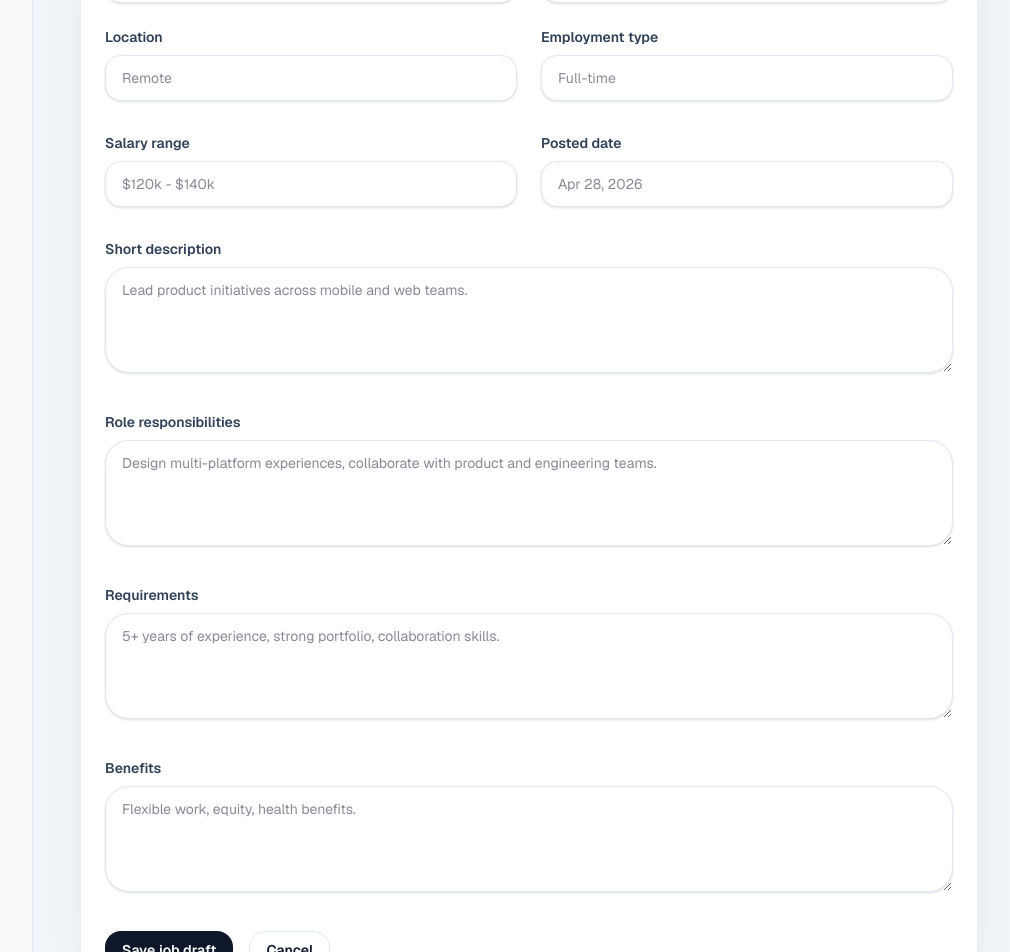
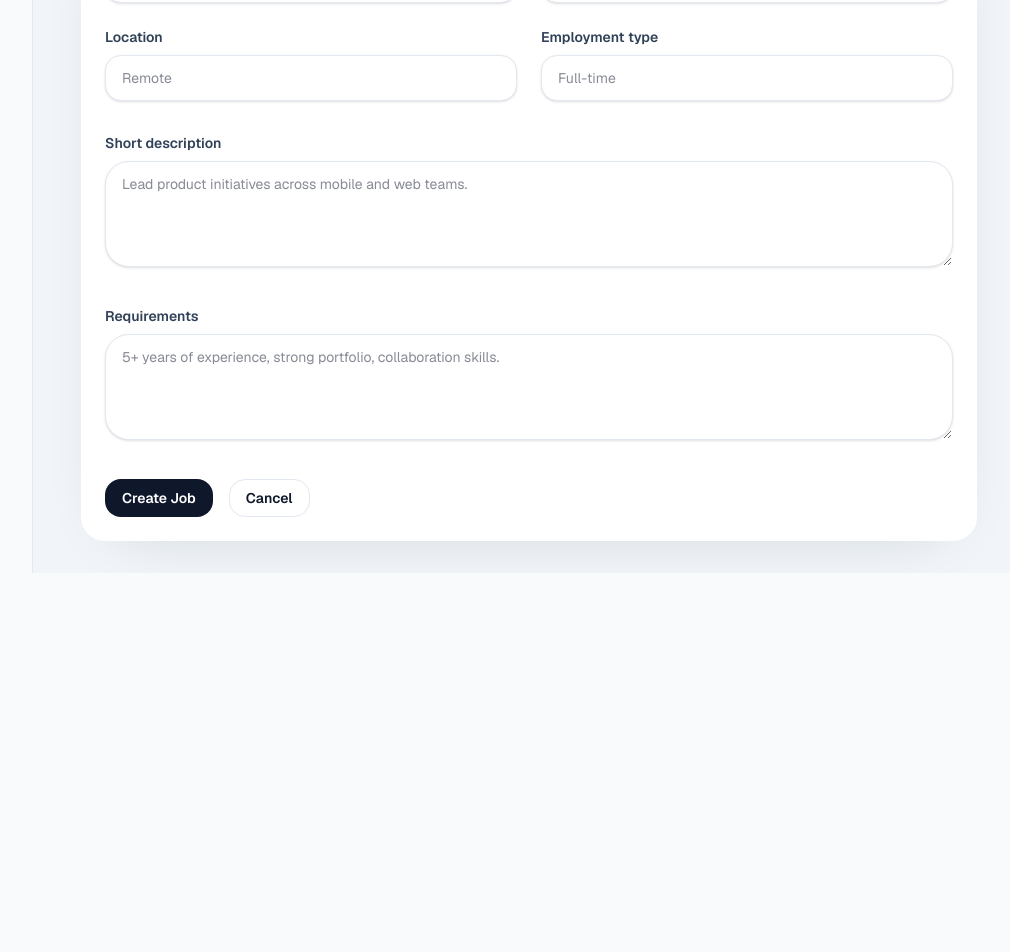
Before and after one commit to EasinTanvir/ai-recruitment-screener-rag, a Next.js app: page /dashboard/jobs/new in a window 1280 px wide. Shown: the part 360-1312 px from the top of the page, without its empty margins (255-1265 px from the left). After the commit the page ends 933 px from the top, so only its background shows below. Built offline with nearby package versions, Linux system fonts and the light colour scheme.

Commit message:
update job

```diff
--- a/src/app/dashboard/jobs/new/page.js
+++ b/src/app/dashboard/jobs/new/page.js
@@ -98,33 +98,6 @@ export default function CreateJobPage() {
             </div>
           </div>
 
-          <div className="grid gap-6 lg:grid-cols-2">
-            <div>
-              <label className="mb-2 block text-sm font-semibold text-slate-700">
-                Salary range
-              </label>
-              <Input
-                {...register("salary", {
-                  required: "Salary range is required.",
-                })}
-                placeholder="$120k - $140k"
-              />
-              {errors.salary && fieldError(errors.salary.message)}
-            </div>
-            <div>
-              <label className="mb-2 block text-sm font-semibold text-slate-700">
-                Posted date
-              </label>
-              <Input
-                {...register("postedDate", {
-                  required: "Posted date is required.",
-                })}
-                placeholder="Apr 28, 2026"
-              />
-              {errors.postedDate && fieldError(errors.postedDate.message)}
-            </div>
-          </div>
-
           <div>
             <label className="mb-2 block text-sm font-semibold text-slate-700">
               Short description
@@ -138,20 +111,7 @@ export default function CreateJobPage() {
             />
             {errors.description && fieldError(errors.description.message)}
           </div>
-          <div>
-            <label className="mb-2 block text-sm font-semibold text-slate-700">
-              Role responsibilities
-            </label>
-            <Textarea
-              {...register("responsibilities", {
-                required: "Responsibilities are required.",
-              })}
-              placeholder="Design multi-platform experiences, collaborate with product and engineering teams."
-              rows={4}
-            />
-            {errors.responsibilities &&
-              fieldError(errors.responsibilities.message)}
-          </div>
+
           <div>
             <label className="mb-2 block text-sm font-semibold text-slate-700">
               Requirements
@@ -165,22 +125,9 @@ export default function CreateJobPage() {
             />
             {errors.requirements && fieldError(errors.requirements.message)}
           </div>
-          <div>
-            <label className="mb-2 block text-sm font-semibold text-slate-700">
-              Benefits
-            </label>
-            <Textarea
-              {...register("benefits", {
-                required: "Benefits are required.",
-              })}
-              placeholder="Flexible work, equity, health benefits."
-              rows={4}
-            />
-            {errors.benefits && fieldError(errors.benefits.message)}
-          </div>
 
           <div className="flex flex-col gap-4 sm:flex-row sm:items-center">
-            <Button type="submit">Save job draft</Button>
+            <Button type="submit">Create Job</Button>
             <Button variant="secondary" type="button">
               Cancel
             </Button>
```
